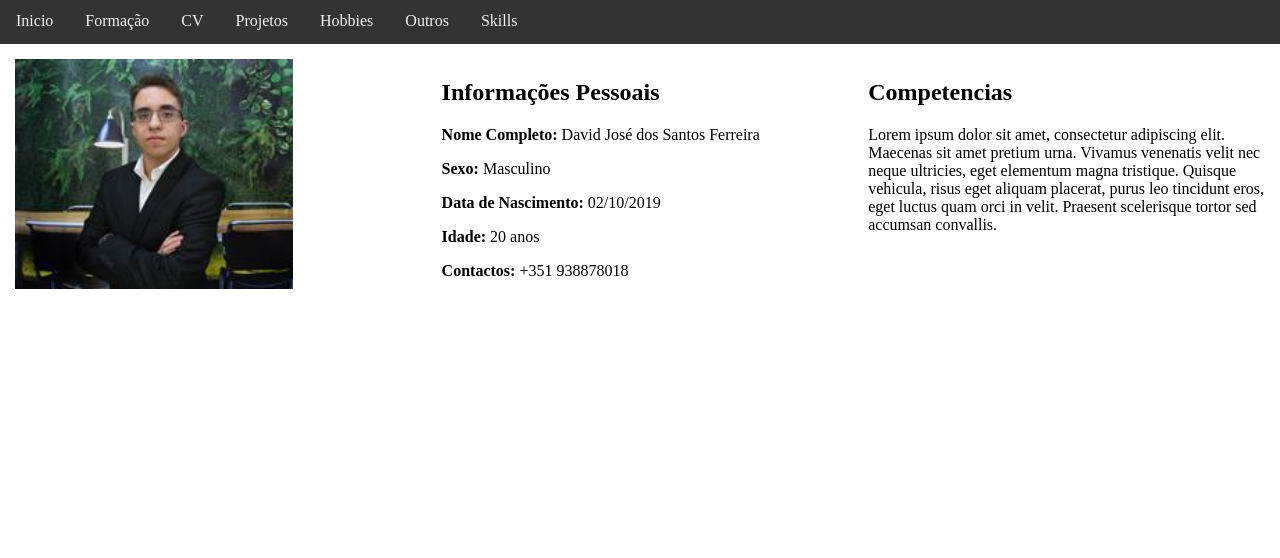
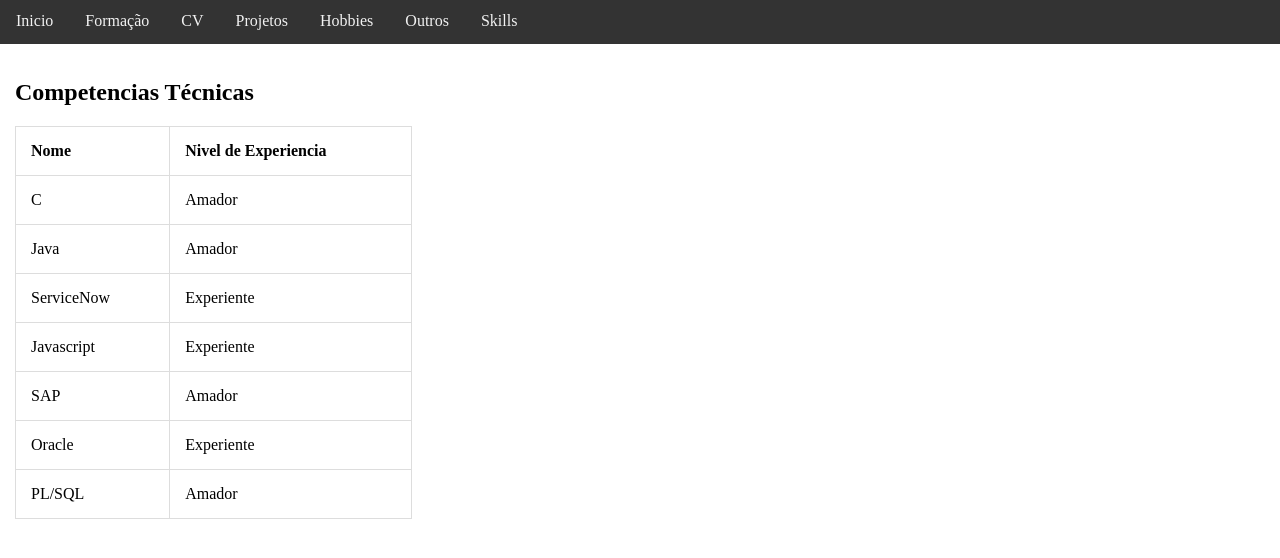
Before and after one commit to David210Ferreira/Laboratorio, a plain HTML site: page www/skills.html in a window 1280 px wide. Shown: the part 122-680 px from the top of the page. Drawn offline with Linux system fonts and the light colour scheme.

Commit message:
22_11_19

```diff
--- /dev/null
+++ b/www/skills.css
@@ -0,0 +1,13 @@
+table, td, th {
+    border: 1px solid #ddd;
+    text-align: left;
+  }
+
+  table {
+    border-collapse: collapse;
+    width: 100%;
+  }
+
+  th, td {
+    padding: 15px;
+  }
--- a/www/skills.html
+++ b/www/skills.html
@@ -6,6 +6,7 @@
     <meta charset="utf-8">
     <meta name="viewport" content="width=device-width, initial-scale=1">
     <link rel="stylesheet" type="text/css" href="cv2.css">
+    <link rel="stylesheet" type="text/css" href="skills.css">
 </head>
 
 <body>
@@ -26,25 +27,44 @@
 
     <div class="row">
         <div class="column">
-                <img src="foto.jpg" alt="Foto de perfil" width="70%" height="50%">
+        <h2>Competencias Técnicas</h2>
+            <table>
+                <tr>
+                    <th>Nome</th>
+                    <th>Nivel de Experiencia</th>
+                </tr>
+                <tr>
+                    <td>C</td>
+                    <td>Amador</td>
+                </tr>
+                <tr>
+                    <td>Java</td>
+                    <td>Amador</td>
+                </tr>
+                <tr>
+                    <td>ServiceNow</td>
+                    <td>Experiente</td>
+                </tr>
+                <tr>
+                    <td>Javascript</td>
+                    <td>Experiente</td>
+                </tr>
+                <tr>
+                    <td>SAP</td>
+                    <td>Amador</td>
+                </tr>
+                <tr>
+                    <td>Oracle</td>
+                    <td>Experiente</td>
+                </tr>
+                <tr>
+                    <td>PL/SQL</td>
+                    <td>Amador</td>
+                </tr>
+            </table>
         </div>
 
-        <div class="column">
-            <h2>Informações Pessoais</h2>
-            <p><b>Nome Completo: </b>David José dos Santos Ferreira</p>
-            <p><b>Sexo: </b>Masculino</p>
-            <p><b>Data de Nascimento: </b>02/10/2019</p>
-            <p><b>Idade: </b>20 anos</p>
-            <p><b>Contactos: </b>+351 938878018</p>
-        </div>
 
-        <div class="column">
-            <h2>Competencias</h2>
-            <p>Lorem ipsum dolor sit amet, consectetur adipiscing elit. Maecenas sit amet pretium urna. Vivamus
-                venenatis velit nec neque ultricies, eget elementum magna tristique. Quisque vehicula, risus eget
-                aliquam placerat, purus leo tincidunt eros, eget luctus quam orci in velit. Praesent scelerisque tortor
-                sed accumsan convallis.</p>
-        </div>
     </div>
 
 </body>
```
Lines whose indentation alone changed are shown as unchanged.
